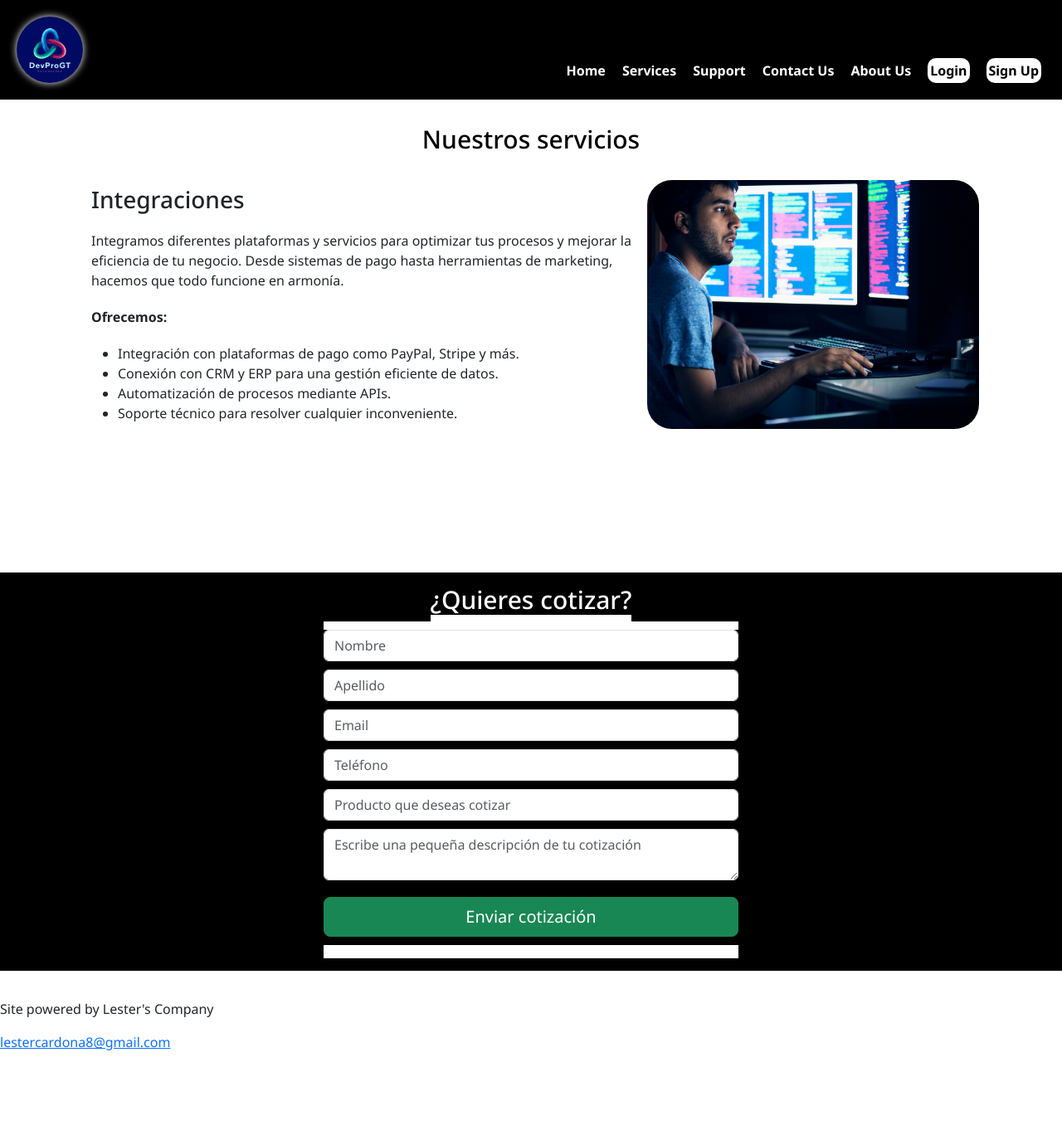
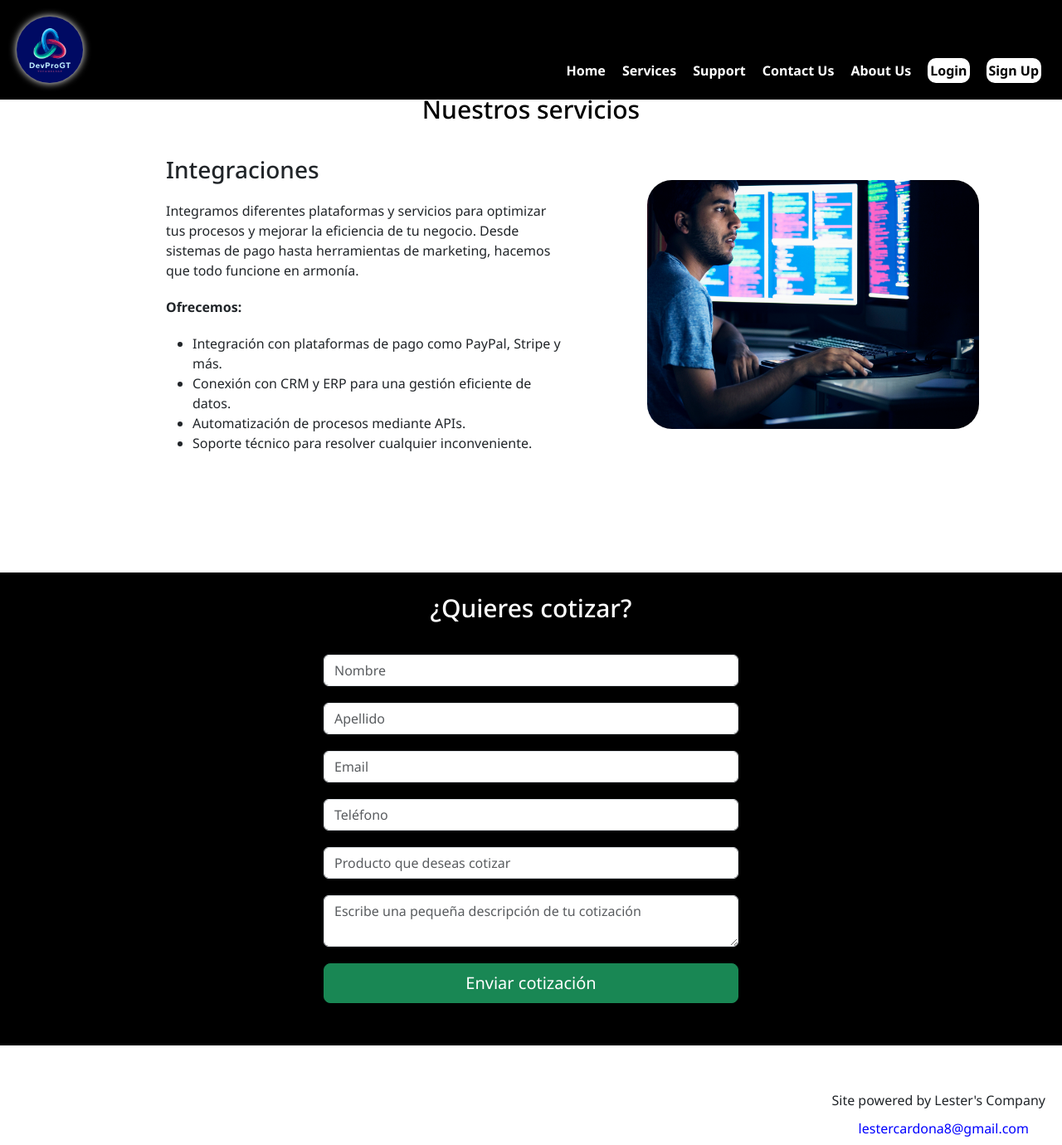
Before and after one commit to LesterFXS/DevProGT, a Flask app: template Services/Integraciones/templates/Integracines.html in a window 1280 px wide. Shown: the whole page at 83% size. Before the commit the page ends 1266 px from the top, so only its background shows below. Run offline with Flask 3, Linux system fonts and the light colour scheme; the template is opened without the code that fills it, so the values that code supplies are empty.

Commit message:
Update 1/4

```diff
--- a/Services/Integraciones/static/IntStyle.css
+++ b/Services/Integraciones/static/IntStyle.css
@@ -110,6 +110,11 @@ header .NAV {
     margin:20px 10px;
 }
 
+.info1 .text1 {
+    width: 50%;
+    margin: 0 90px;
+}
+
 .section1 h1 {
     font-size: 30px;
     color: black;
@@ -139,14 +144,11 @@ header .NAV {
 .pago {
     background-color: black;
     color:white;
-    display: flex;
-    flex-direction: column;
-    width: 100%;
     justify-content: center;
     align-items: center;
-    height: auto;
     padding:15px 0;
-    margin-bottom: 10px;
+    margin: auto auto;
+
 }
 
 .pago h1 {
@@ -155,11 +157,38 @@ header .NAV {
     color:white;
 }
 
-.pago .pago-form1 {
+.pago .pago-form1, .pago h1 {
     background-color: black;
+    padding: 10px 0px;
+    align-items: center;
+    justify-content: center;
+    display: flex;
+    flex-direction: column;
 }
 
 .pago input, .pago textarea, .pago button {
     width: 500px;
-    margin: 10px auto;
+    margin: 10px 0;
 }
+
+
+/*FOOTER *****************************************************************************************************************/
+footer {
+    justify-content: end;
+    align-items: end;
+    width: 100%;
+    height: 100px;
+    margin-top: 20px;
+}
+
+footer .icons, footer .correo_contacto, footer p, footer .correo_contacto a {
+    text-align: end;
+    margin: 10px 20px;
+
+}
+
+footer .correo_contacto a {
+    text-decoration: none;
+    color: blue;
+    text-align: right;
+}
--- a/Services/Integraciones/templates/Integracines.html
+++ b/Services/Integraciones/templates/Integracines.html
@@ -30,7 +30,7 @@
     <section class="section1">
         <h1>Nuestros servicios</h1>
             <div class="info1">
-                <div>
+                <div class="text1">
                     <h3>Integraciones</h3>
                     <p>Integramos diferentes plataformas y servicios para optimizar tus procesos y mejorar la eficiencia de tu negocio. Desde sistemas de pago hasta herramientas de marketing, hacemos que todo funcione en armonía.</p>
                     <p><span style="font-weight: bold;">Ofrecemos:</span></p>
@@ -53,7 +53,7 @@
         </div>
         <div>
             <form class="pago-form1 mb-3" action="/pagar" method="POST">
-                <input id="x_amount" class="form-control form-control" type="number" placeholder="Nombre" aria-label=".form-control example">
+                <input id="name" class="form-control form-control" type="text" placeholder="Nombre" aria-label=".form-control example">
                 <input id="last_name" class="form-control form-control" type="text" placeholder="Apellido" aria-label=".form-control example">
                 <input id="email" type="email" class="form-control"  placeholder="Email">
                 <input id="phone" type="number" class="form-control"  placeholder="Teléfono">
```
